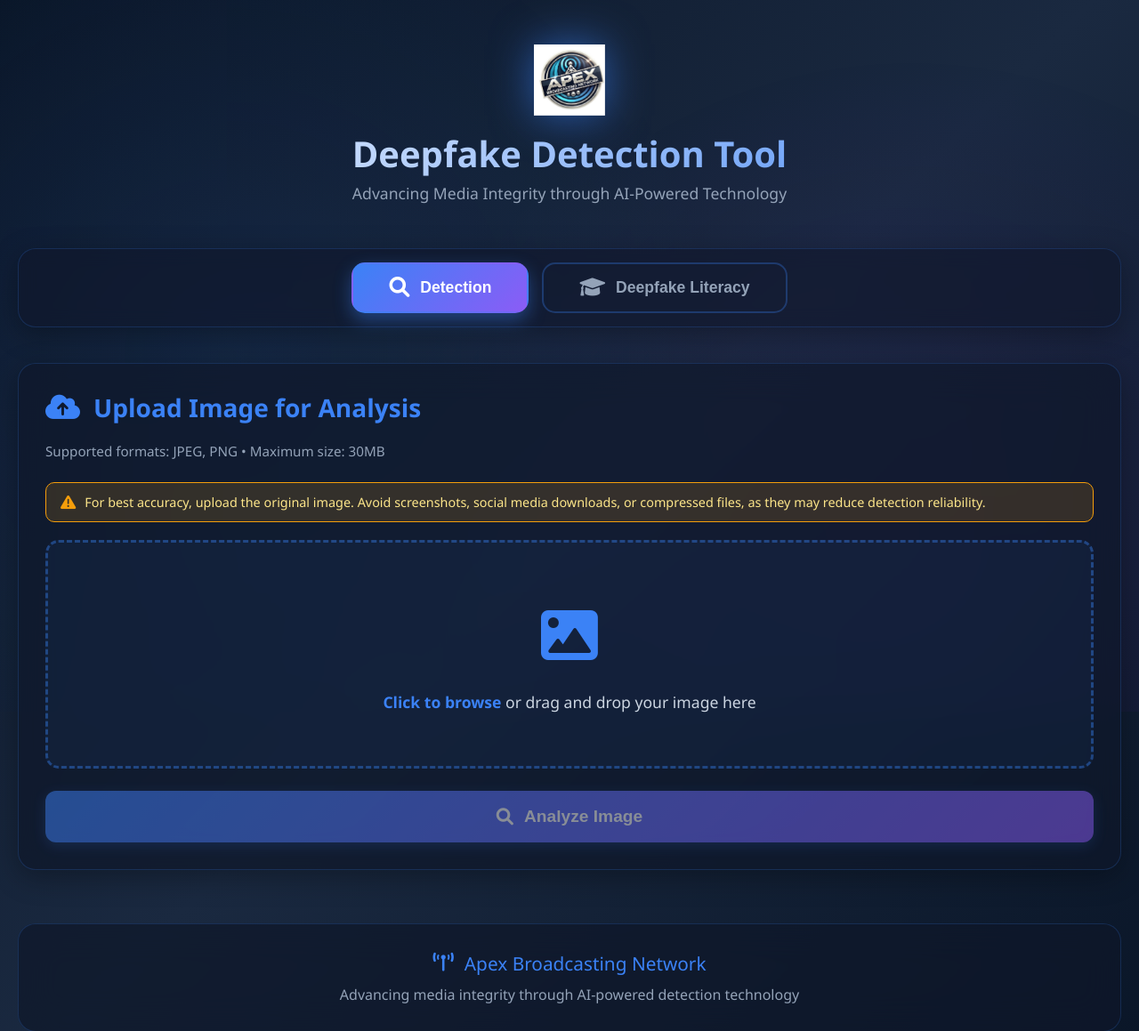
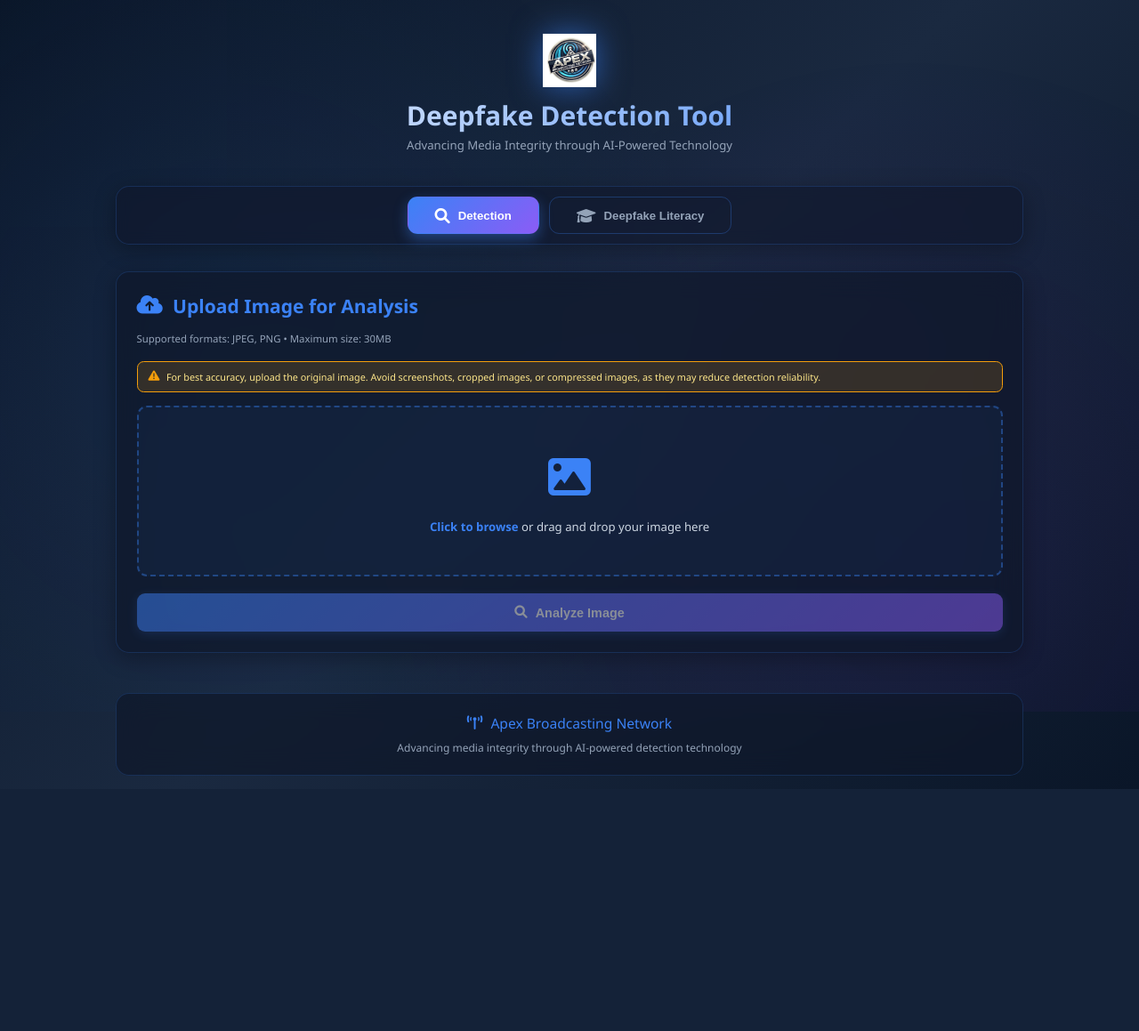
Before and after one commit to ahmadidrisyakubu/xception_siglip, a Flask app: page / in a window 1280 px wide. Shown: the top 1159 px of the page at 89% size. After the commit the page ends 887 px from the top, so only its background shows below. Run offline with Flask 3, Linux system fonts and the light colour scheme; parts of the project's set-up code (start-up, migrations or seed data) failed here and were passed over; some libraries are stand-ins or nearby versions.

Commit message:
Update index.html

```diff
--- a/templates/index.html
+++ b/templates/index.html
@@ -7,6 +7,7 @@
     <title>Deepfake Detection Tool | Apex Broadcasting Network</title>
     <link rel="icon" type="image/png" href="/static/Logo.jpg">
     <link href="https://cdnjs.cloudflare.com/ajax/libs/font-awesome/6.0.0/css/all.min.css" rel="stylesheet">
+    <body style="zoom: 0.75; -moz-transform: scale(0.75); -moz-transform-origin: 0 0;">
     <body>
     <style>
         * {
@@ -751,7 +752,7 @@
                     <i class="fas fa-exclamation-triangle"></i>
                     <span>
                         For best accuracy, upload the original image.
-                        Avoid screenshots, social media downloads, or compressed files, as they may reduce detection reliability.
+                        Avoid screenshots, cropped images, or compressed images, as they may reduce detection reliability.
                     </span>
                 </div>
 
```
